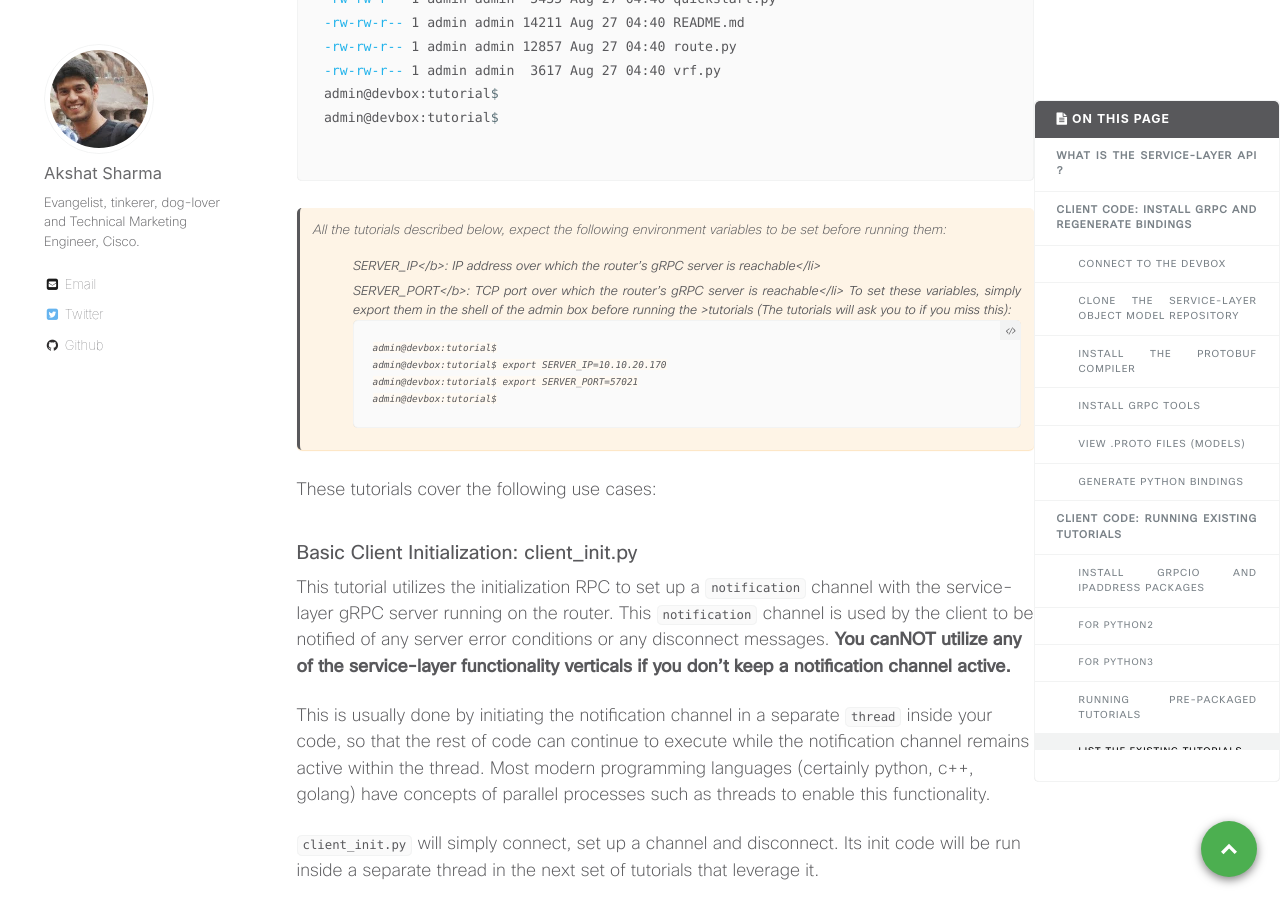
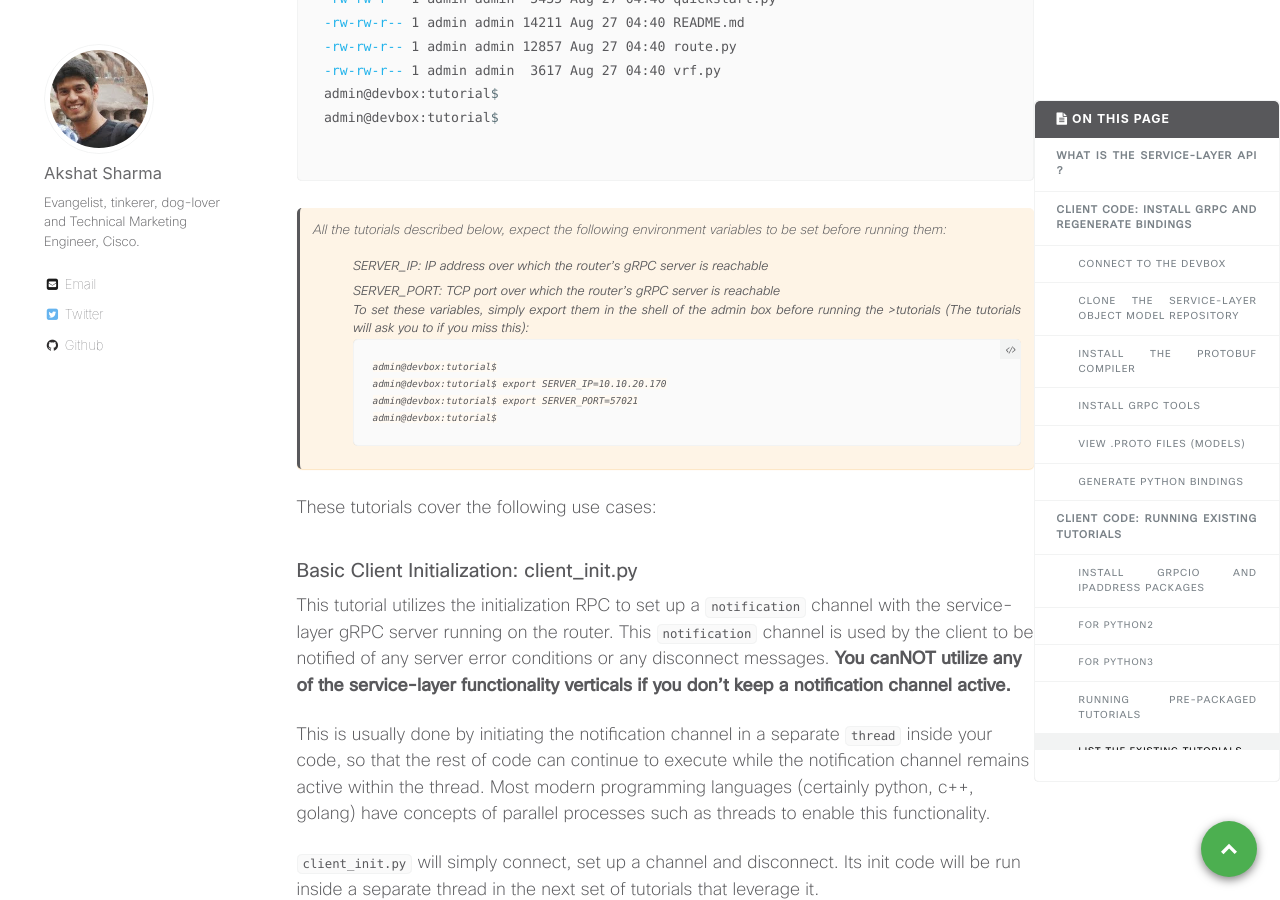
Before and after one commit to nanog75/hackathon, a Jekyll site: the page built from _wkinstructions/2019-02-01-quick-look-at-ios-xr-service-layer-api.md, in a window 1280 px wide and 900 px high, scrolled down 12684 px. Built offline with Jekyll 4.4.1, drawn with Linux system fonts in a browser that asks for light colours; comment, search, counter and statistics services are not loaded.

````diff
--- a/_wkinstructions/2019-02-01-quick-look-at-ios-xr-service-layer-api.md
+++ b/_wkinstructions/2019-02-01-quick-look-at-ios-xr-service-layer-api.md
@@ -413,8 +413,8 @@ admin@devbox:tutorial$
 ```
 
 >All the tutorials described below, expect the following environment variables to be set before running them:
->  * SERVER_IP</b>: IP address over which the router's gRPC server is reachable</li>
->  * SERVER_PORT</b>: TCP port over which the router's gRPC server is reachable</li>
+> *  SERVER_IP: IP address over which the router's gRPC server is reachable
+> *  SERVER_PORT: TCP port over which the router's gRPC server is reachable
 >To set these variables, simply export them in the shell of the admin box before running the >tutorials (The tutorials will ask you to if you miss this):
 >```
 >admin@devbox:tutorial$
````
